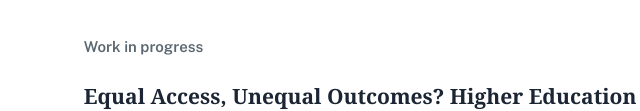
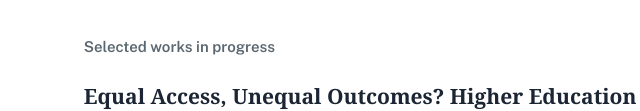
Before and after one commit to vasudharamakrishna/vasudharamakrishna.github.io, a plain HTML site: page index.html in a window 1280 px wide. Shown: the part 696-807 px from the top of the page, 397-1037 px from the left. Drawn offline with nearby package versions, Linux system fonts and the light colour scheme; a web font is replaced by a local one.

Commit message:
Update index.html

```diff
--- a/index.html
+++ b/index.html
@@ -69,7 +69,7 @@
           </details>
         </article>
 
-        <h3 class="group">Work in progress</h3>
+        <h3 class="group">Selected works in progress</h3>
 
         <article class="paper">
           <h3>Equal Access, Unequal Outcomes? Higher Education Quotas in Elite Indian Engineering Colleges</h3>
```
